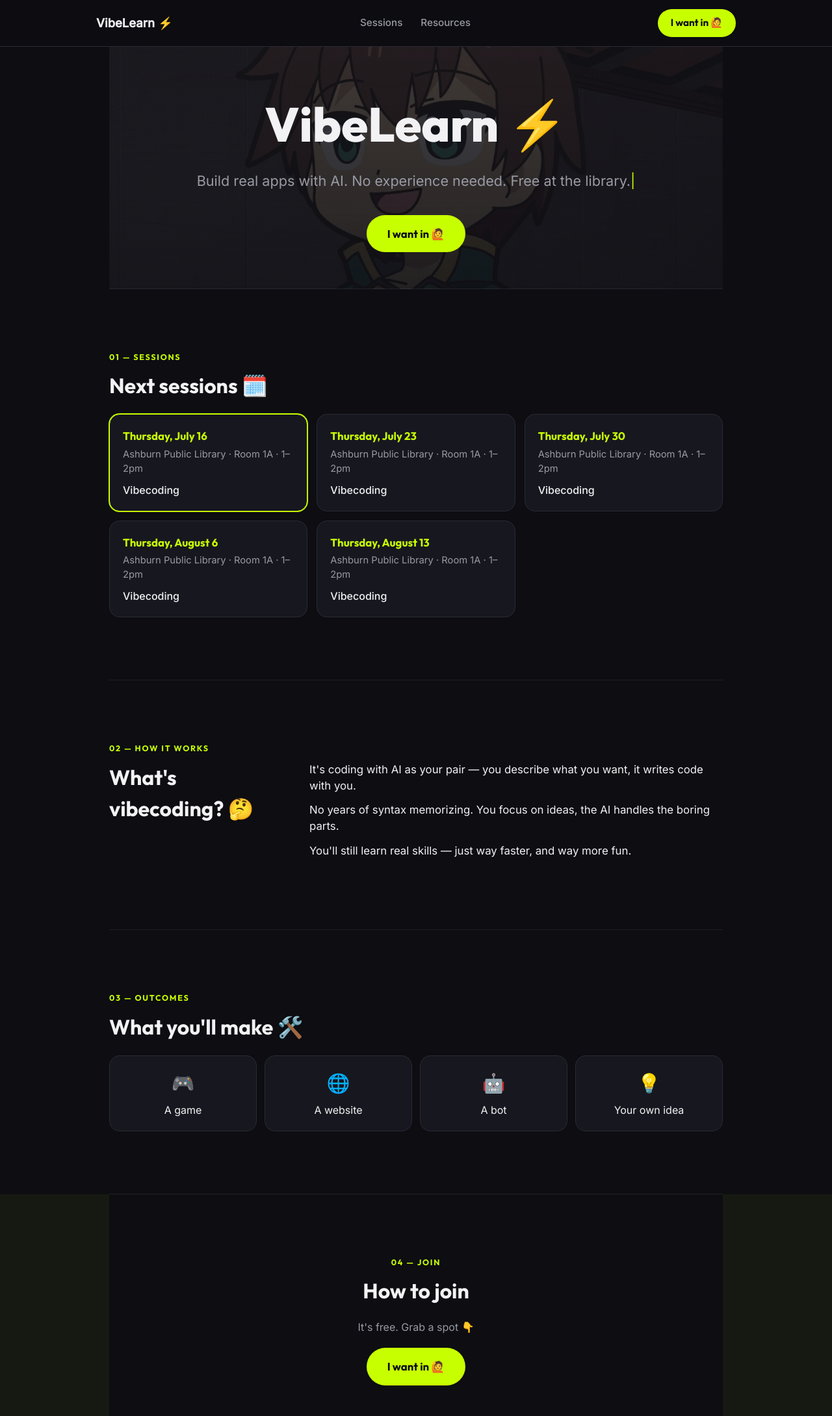
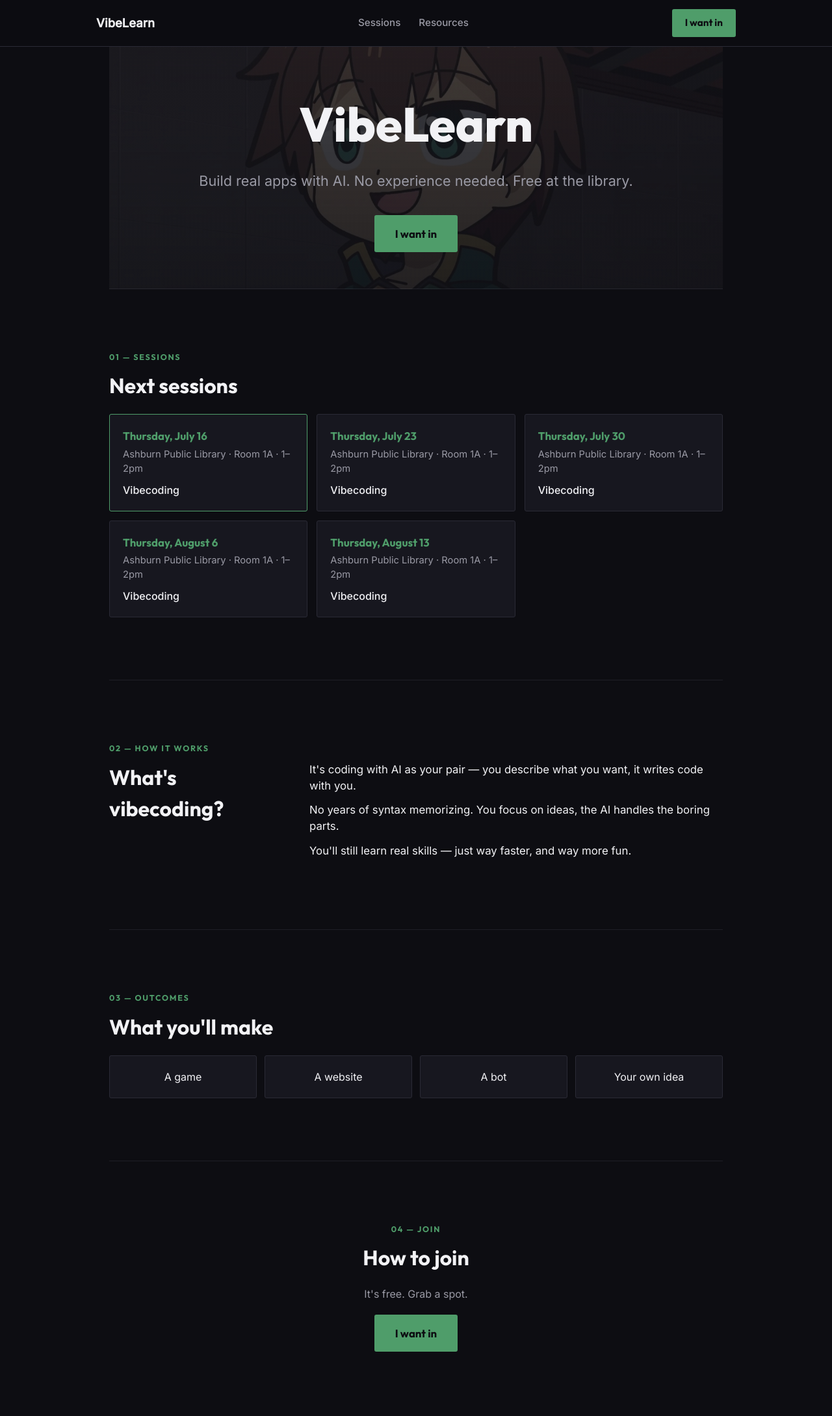
Before and after one commit to 54MDev/vibelearn, a plain HTML site: page index.html in a window 1280 px wide. Shown: the top 2179 px of the page at 65% size. Drawn offline with Linux system fonts and the light colour scheme.

Commit message:
unvibing

```diff
--- a/index.html
+++ b/index.html
@@ -3,7 +3,7 @@
 <head>
 <meta charset="UTF-8">
 <meta name="viewport" content="width=device-width, initial-scale=1.0">
-<title>VibeLearn ⚡ Free AI coding classes for teens</title>
+<title>VibeLearn — Free AI coding classes for teens</title>
 <link rel="preconnect" href="https://fonts.googleapis.com">
 <link rel="preconnect" href="https://fonts.gstatic.com" crossorigin>
 <link href="https://fonts.googleapis.com/css2?family=Outfit:wght@500;700;800&family=Inter:wght@400;500&display=swap" rel="stylesheet">
@@ -11,7 +11,7 @@
   :root {
     --bg: #0d0d12;
     --bg-card: #17171f;
-    --accent: #c8ff00;
+    --accent: #4f9d6a;
     --text: #f2f2f5;
     --text-dim: #9a9aa5;
     --border: #2a2a35;
@@ -136,19 +136,6 @@
       var(--hero-photo) center/cover no-repeat;
   }
 
-  .hero::before {
-    content: '';
-    position: absolute;
-    top: -80px;
-    left: 50%;
-    width: 640px;
-    height: 640px;
-    transform: translateX(-50%);
-    background: radial-gradient(circle, rgba(200,255,0,0.16) 0%, rgba(200,255,0,0) 65%);
-    pointer-events: none;
-    z-index: -1;
-  }
-
   .hero h1 {
     position: relative;
     font-size: clamp(2.6rem, 12vw, 3.6rem);
@@ -171,20 +158,6 @@
     .tagline { font-size: 1.35rem; white-space: nowrap; margin: 0 auto 36px; }
   }
 
-  .typing::after {
-    content: '|';
-    animation: blink 1s step-end infinite;
-    color: var(--accent);
-  }
-
-  @keyframes blink {
-    50% { opacity: 0; }
-  }
-
-  @media (prefers-reduced-motion: reduce) {
-    .typing::after { animation: none; }
-  }
-
   .btn {
     display: inline-block;
     background: var(--accent);
@@ -193,18 +166,12 @@
     font-size: 1.05rem;
     text-decoration: none;
     padding: 16px 32px;
-    border-radius: 999px;
-    box-shadow: 0 0 0 rgba(200,255,0,0.5);
-    transition: transform 0.15s ease, box-shadow 0.15s ease;
+    border-radius: 3px;
+    transition: background 0.15s ease;
   }
 
-  .btn:active { transform: scale(0.97); }
-
   @media (min-width: 768px) {
-    .btn:hover {
-      transform: scale(1.03);
-      box-shadow: 0 0 24px rgba(200,255,0,0.4);
-    }
+    .btn:hover { background: #63b47e; }
   }
 
   h2 {
@@ -220,19 +187,18 @@
   .card {
     background: var(--bg-card);
     border: 1px solid var(--border);
-    border-radius: 16px;
+    border-radius: 3px;
     padding: 20px;
     margin-bottom: 14px;
-    transition: border-color 0.15s ease, transform 0.15s ease;
+    transition: border-color 0.15s ease;
   }
 
   @media (min-width: 768px) {
-    .card:hover { border-color: rgba(200,255,0,0.5); }
+    .card:hover { border-color: var(--text-dim); }
   }
 
   .card.highlight {
     border-color: var(--accent);
-    box-shadow: 0 0 0 1px var(--accent);
   }
 
   .card .date {
@@ -299,26 +265,8 @@
     margin-bottom: 0;
   }
 
-  @media (min-width: 768px) {
-    .grid .card:hover { transform: translateY(-4px); }
-  }
-
-  .grid .emoji {
-    font-size: 1.8rem;
-    display: block;
-    margin-bottom: 8px;
-  }
-
   .join {
     text-align: center;
-    position: relative;
-  }
-
-  @media (min-width: 1024px) {
-    .join {
-      box-shadow: 0 0 0 100vmax rgba(200,255,0,0.05);
-      clip-path: inset(0 -100vmax);
-    }
   }
 
   .join p {
@@ -344,26 +292,26 @@
 
 <div class="nav">
   <div class="nav-inner">
-    <a class="nav-logo" href="index.html">VibeLearn ⚡</a>
+    <a class="nav-logo" href="index.html">VibeLearn</a>
     <div class="nav-links">
       <a href="#sessions">Sessions</a>
       <a href="resources.html">Resources</a>
     </div>
-    <a class="btn" href="https://docs.google.com/forms/d/e/1FAIpQLSchpuzL9BgBSd2iHAJVi2qOCCF3r5zlxpBFrfgw2X7yX2ZUHQ/viewform?usp=dialog">I want in 🙋</a>
+    <a class="btn" href="https://docs.google.com/forms/d/e/1FAIpQLSchpuzL9BgBSd2iHAJVi2qOCCF3r5zlxpBFrfgw2X7yX2ZUHQ/viewform?usp=dialog">I want in</a>
   </div>
 </div>
 
 <main>
 
   <section class="hero">
-    <h1>VibeLearn ⚡</h1>
-    <p class="tagline typing">Build real apps with AI. No experience needed. Free at the library.</p>
-    <a class="btn" href="https://docs.google.com/forms/d/e/1FAIpQLSchpuzL9BgBSd2iHAJVi2qOCCF3r5zlxpBFrfgw2X7yX2ZUHQ/viewform?usp=dialog">I want in 🙋</a>
+    <h1>VibeLearn</h1>
+    <p class="tagline">Build real apps with AI. No experience needed. Free at the library.</p>
+    <a class="btn" href="https://docs.google.com/forms/d/e/1FAIpQLSchpuzL9BgBSd2iHAJVi2qOCCF3r5zlxpBFrfgw2X7yX2ZUHQ/viewform?usp=dialog">I want in</a>
   </section>
 
   <section id="sessions">
     <span class="eyebrow">01 — Sessions</span>
-    <h2>Next sessions 🗓️</h2>
+    <h2>Next sessions</h2>
 
     <div class="sessions-grid">
       <div class="card highlight">
@@ -397,7 +345,7 @@
   <section class="explain">
     <span class="eyebrow">02 — How it works</span>
     <div class="explain-layout">
-      <h2>What's vibecoding? 🤔</h2>
+      <h2>What's vibecoding?</h2>
       <div class="explain-body">
         <p>It's coding with AI as your pair — you describe what you want, it writes code with you.</p>
         <p>No years of syntax memorizing. You focus on ideas, the AI handles the boring parts.</p>
@@ -408,20 +356,20 @@
 
   <section>
     <span class="eyebrow">03 — Outcomes</span>
-    <h2>What you'll make 🛠️</h2>
+    <h2>What you'll make</h2>
     <div class="grid">
-      <div class="card"><span class="emoji">🎮</span>A game</div>
-      <div class="card"><span class="emoji">🌐</span>A website</div>
-      <div class="card"><span class="emoji">🤖</span>A bot</div>
-      <div class="card"><span class="emoji">💡</span>Your own idea</div>
+      <div class="card">A game</div>
+      <div class="card">A website</div>
+      <div class="card">A bot</div>
+      <div class="card">Your own idea</div>
     </div>
   </section>
 
   <section class="join">
     <span class="eyebrow">04 — Join</span>
     <h2>How to join</h2>
-    <p>It's free. Grab a spot 👇</p>
-    <a class="btn" href="https://docs.google.com/forms/d/e/1FAIpQLSchpuzL9BgBSd2iHAJVi2qOCCF3r5zlxpBFrfgw2X7yX2ZUHQ/viewform?usp=dialog">I want in 🙋</a>
+    <p>It's free. Grab a spot.</p>
+    <a class="btn" href="https://docs.google.com/forms/d/e/1FAIpQLSchpuzL9BgBSd2iHAJVi2qOCCF3r5zlxpBFrfgw2X7yX2ZUHQ/viewform?usp=dialog">I want in</a>
   </section>
 
 </main>
```
Also changed, not shown: resources.html (+13 -19 lines).
